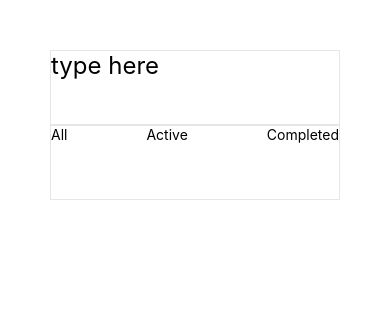
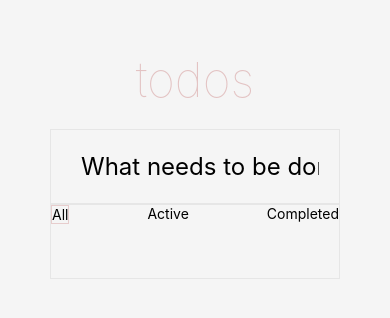
Before and after one commit to maxVelychko/todos, a React Native app: screen / in a window 390 px wide. Shown: the top 318 px of the page. Built offline with nearby package versions, Linux system fonts and the light colour scheme.

Commit message:
Align Input and todo item content

```diff
--- a/components/App.js
+++ b/components/App.js
@@ -1,8 +1,9 @@
 import React from 'react';
 import Input from "../components/Input";
 import Buttons from "../components/Buttons";
-import {Button, FlatList, StyleSheet, Text, View} from "react-native";
+import {FlatList, StyleSheet, Text, TouchableHighlight, View} from "react-native";
 import CheckBox from "react-native-check-box";
+import { FontAwesome } from '@expo/vector-icons';
 
 class App extends React.Component {
     constructor(props) {
@@ -39,17 +40,19 @@ class App extends React.Component {
         }
 
         return (
-            <View style={[styles.row, styles.childrenHorizontaly]}>
-                <CheckBox
-                    onClick={this.handleCheck.bind(this, item.item.key)}
-                    isChecked={item.item.checked}
-                />
-                <Text style={styles.text}>{item.item.text}</Text>
-                <Button
-                    onPress={this.handleRemove.bind(this, item.item.key)}
-                    title="remove"
-                    color="#841584"
-                />
+            <View style={[styles.row, styles.todoListItem]}>
+                <View style={styles.leftContainer}>
+                    <CheckBox
+                        onClick={this.handleCheck.bind(this, item.item.key)}
+                        isChecked={item.item.checked}
+                    />
+                    <Text style={[styles.text, styles.leftContainerText]}>{item.item.text}</Text>
+                </View>
+                <View style={styles.rightContainer}>
+                    <TouchableHighlight onPress={this.handleRemove.bind(this, item.item.key)}>
+                        <FontAwesome name="remove" size={24} color="#cc9a9a" />
+                    </TouchableHighlight>
+                </View>
             </View>
         );
     }
@@ -58,11 +61,11 @@ class App extends React.Component {
         const todos = this.props.todos;
         return (
             <View style={styles.container}>
+                <Text style={[styles.headerText, styles.largeText]}>todos</Text>
                 <Input
                     handleChange={this.handleChange.bind(this)}
                     handleSubmit={this.handleSubmit.bind(this)}
                     value={this.props.text}
-                    styles={styles}
                 />
                 <View>
                     <FlatList
@@ -72,10 +75,10 @@ class App extends React.Component {
                     />
                 </View>
                 <Buttons
+                    status={this.props.status}
                     handleChangeStatus={this.handleChangeStatus.bind(this)}
                     handleClearCompleted={this.handleClearCompleted.bind(this)}
                     todos={todos}
-                    styles={styles}
                 />
             </View>
         );
@@ -86,25 +89,40 @@ const styles = StyleSheet.create({
     container: {
         flex: 1,
         flexDirection: "column",
-        backgroundColor: '#fff',
+        backgroundColor: '#f5f5f5',
         justifyContent: 'flex-start',
         padding: 50,
+    },
+    headerText: {
+        alignSelf: "center",
+        color: "rgba(175, 47, 47, 0.25)",
+        fontWeight: "100",
+        marginBottom: 20,
     },
     row: {
         height: 75,
         borderColor: '#e6e6e6',
         borderWidth: 1,
     },
-    childrenHorizontaly: {
-        flex: 1,
+    todoListItem: {
         flexDirection: "row",
         justifyContent: "space-between",
+        alignItems: "center",
+    },
+    leftContainer: {
+        flexDirection: "row",
+    },
+    rightContainer: {
+        paddingRight: 10,
+    },
+    leftContainerText: {
+        marginLeft: 10,
+    },
+    largeText: {
+        fontSize: 48,
     },
     text: {
         fontSize: 24,
-    },
-    smallText: {
-        fontSize: 14,
     }
 });
 
--- a/components/Buttons.js
+++ b/components/Buttons.js
@@ -1,26 +1,35 @@
-import {Text, TouchableHighlight, View} from "react-native";
+import {StyleSheet, Text, TouchableHighlight, View} from "react-native";
 import React from "react";
 
-const Input = (props) => {
+const Buttons = (props) => {
     const itemsLeft = props.todos.filter(todo => todo.status === "active").length;
     return (
-        <View style={props.styles.row}>
-            <View style={props.styles.childrenHorizontaly}>
-                <TouchableHighlight onPress={props.handleChangeStatus.bind(null, "all")}>
+        <View style={styles.buttonsContainer}>
+            <View style={styles.row}>
+                <TouchableHighlight
+                    style={props.status === "all" ? styles.selected : null}
+                    onPress={props.handleChangeStatus.bind(null, "all")}
+                >
                     <Text>All</Text>
                 </TouchableHighlight>
-                <TouchableHighlight onPress={props.handleChangeStatus.bind(null, "active")}>
+                <TouchableHighlight
+                    style={props.status === "active" ? styles.selected : null}
+                    onPress={props.handleChangeStatus.bind(null, "active")}
+                >
                     <Text>Active</Text>
                 </TouchableHighlight>
-                <TouchableHighlight onPress={props.handleChangeStatus.bind(null, "completed")}>
+                <TouchableHighlight
+                    style={props.status === "completed" ? styles.selected : null}
+                    onPress={props.handleChangeStatus.bind(null, "completed")}
+                >
                     <Text>Completed</Text>
                 </TouchableHighlight>
             </View>
-            <View style={props.styles.childrenHorizontaly}>
+            <View style={styles.row}>
                 <View>
                     {itemsLeft ?
                         (
-                            <Text style={props.styles.smallText}>
+                            <Text style={[styles.smallText]}>
                                 {`${itemsLeft} ${itemsLeft > 1 ? "items" : "item"} left`}
                             </Text>
                         ) : null
@@ -40,4 +49,23 @@ const Input = (props) => {
     )
 };
 
-export default Input;
+const styles = StyleSheet.create({
+    buttonsContainer: {
+        height: 75,
+        borderColor: '#e6e6e6',
+        borderWidth: 1,
+    },
+    row: {
+        flexDirection: "row",
+        justifyContent: "space-between",
+    },
+    selected: {
+        borderWidth: 1,
+        borderColor: "rgba(175, 47, 47, 0.2)",
+    },
+    smallText: {
+        fontSize: 14,
+    }
+});
+
+export default Buttons;
--- a/components/Input.js
+++ b/components/Input.js
@@ -1,18 +1,32 @@
-import {TextInput, View} from "react-native";
+import {StyleSheet, TextInput, View} from "react-native";
 import React from "react";
 
 const Input = (props) => {
     return (
-        <View style={props.styles.row}>
+        <View style={styles.input}>
             <TextInput
-                style={props.styles.text}
+                style={styles.text}
                 onChangeText={props.handleChange}
                 onSubmitEditing={props.handleSubmit}
                 value={props.value}
-                placeholder="type here"
+                placeholder="What needs to be done"
             />
         </View>
     )
 };
 
+const styles = StyleSheet.create({
+    input: {
+        height: 75,
+        borderColor: '#e6e6e6',
+        borderWidth: 1,
+        justifyContent: 'center',
+        paddingLeft: 30,
+        paddingRight: 20,
+    },
+    text: {
+        fontSize: 24,
+    },
+});
+
 export default Input;
```
